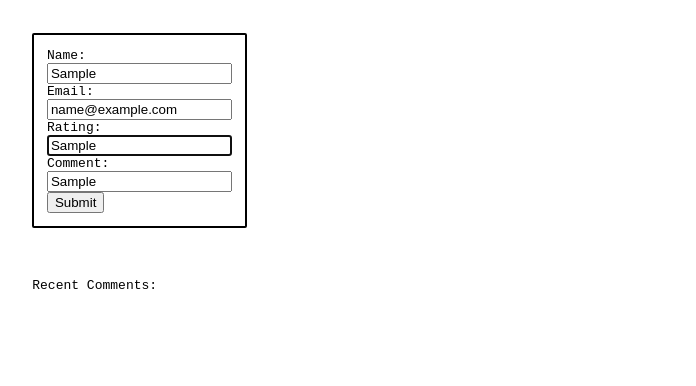
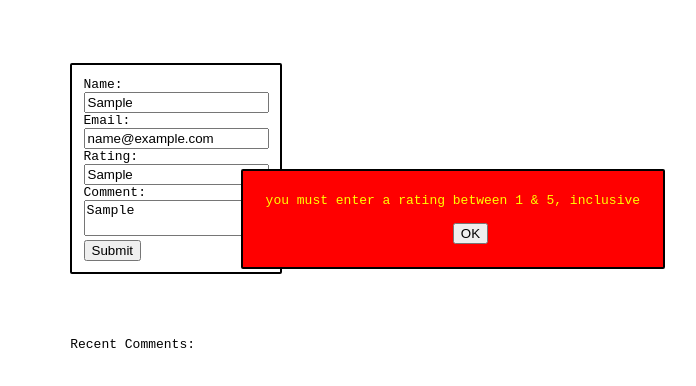
Before and after one commit to ciaranconners/checkout-challenge, a React app: page / in a window 1280 px wide. Both pictures are taken after typing "Sample", "name@example.com", "Sample", "Sample" into the empty fields and a click on the input "Submit". Shown: the top 386 px of the page, without its empty margins (1-697 px from the left). Built offline with nearby package versions, Linux system fonts and the light colour scheme.

Commit message:
implements a custom error modal component to handle error message conveyance when invalid rating is input

```diff
--- /dev/null
+++ b/js/ErrorModal.jsx
@@ -0,0 +1,18 @@
+import React from 'react';
+import PropTypes from 'prop-types';
+
+const ErrorModal = (props) => (
+<div className="error-modal">
+  <div className="error-modal-content">
+    {props.message}<br/><br/>
+    <button id="ok-button" onClick={props.clickThroughError}>OK</button>
+  </div>
+</div>
+);
+
+ErrorModal.propTypes = {
+  message: PropTypes.string.isRequired,
+  clickThroughError: PropTypes.func.isRequired,
+};
+
+export default ErrorModal;
--- a/js/InputForm.jsx
+++ b/js/InputForm.jsx
@@ -1,5 +1,6 @@
 import React from 'react';
 import PropTypes from 'prop-types';
+import ErrorModal from './ErrorModal';
 
 class InputForm extends React.Component {
   constructor(props) {
@@ -10,17 +11,20 @@ class InputForm extends React.Component {
         email: '',
         rating: '',
         text: ''
-      }
+      },
+      renderErrorMessage: false,
+      errorMessage: 'you must enter a rating between 1 & 5, inclusive',
     };
-    this.onClick = this.onClick.bind(this);
+    this.onSubmit = this.onSubmit.bind(this);
     this.handleChange = this.handleChange.bind(this);
+    this.clickThroughError = this.clickThroughError.bind(this);
   }
 
-  onClick() {
+  onSubmit(e) {
+    e.preventDefault();
     const rating = parseInt(this.state.input.rating, 10);
     if (!rating || rating > 5 || rating < 1) {
-      alert('you must enter a rating between 1 & 5, inclusive');
-      document.getElementById('rating').focus();
+      this.setState({renderErrorMessage: true});
       return;
     }
     this.props.saveComment(this.state.input);
@@ -36,22 +40,31 @@ class InputForm extends React.Component {
     this.setState({input});
   }
 
+  clickThroughError() {
+    this.setState({renderErrorMessage: !this.state.renderErrorMessage})
+    document.getElementById('rating').focus();
+  }
+
   render() {
     return (
-        <form id='comment-input'>
+      <div id="form-container">
+        <form id="form" onSubmit={this.onSubmit}>
           Name: <br/>
           <input name="name" type="text" value={this.state.input.name} onChange={this.handleChange}/><br/>
           Email: <br/>
-          <input name="email" type="text" value={this.state.input.email} onChange={this.handleChange}/><br/>
+          <input name="email" type="email" value={this.state.input.email} onChange={this.handleChange}/><br/>
           Rating: <br/>
           <input name="rating" id="rating" type="text" value={this.state.input.rating} onChange={this.handleChange}/><br/>
           Comment: <br/>
-          <input name="text" type="text" value={this.state.input.text} onChange={this.handleChange}/><br/>
-          <input type="button" value="Submit" onClick={this.onClick}/>
+          <textarea name="text" type="text" value={this.state.input.text} onChange={this.handleChange}/><br/>
+          <input type="submit" value="Submit"/>
         </form>
+          {
+            this.state.renderErrorMessage ? <ErrorModal message={this.state.errorMessage} clickThroughError={this.clickThroughError}/> : null
+          }
+      </div>
     );
   }
-
 }
 
 InputForm.propTypes = {
--- a/package.json
+++ b/package.json
@@ -38,7 +38,7 @@
     "babel-preset-env": "1.5.1",
     "babel-preset-react": "6.24.1",
     "enzyme": "2.8.2",
-    "eslint": "^4.12.1",
+    "eslint": "^4.13.1",
     "eslint-config-airbnb": "^15.1.0",
     "eslint-config-prettier": "2.1.1",
     "eslint-config-react": "1.1.7",
--- a/public/style.css
+++ b/public/style.css
@@ -1,17 +1,33 @@
 body {
   font-family: monospace;
 }
-
-#comment-input {
-  margin: 2%;
+#form-container {
+  position: relative;
+  margin: 5%;
+}
+#form {
   padding: 1%;
   border: 2px solid black;
   border-radius: 2px;
   display: inline-block;
 }
 #comment-display {
-  margin: 2%;
+  margin: 5%;
 }
 #comment {
   margin: 1%;
 }
+.error-modal {
+  color: yellow;
+  background-color: red;
+  border: 2px solid black;
+  border-radius: 2px;
+  display: inline-block;
+  padding: 2%;
+  position: absolute;
+  top: 50%;
+  left: 15%;
+}
+#ok-button {
+  margin: 0% 50% 0% 50%;
+}
```
Also changed, not shown: 1 other file (tests, documents, lock files or other folders).
